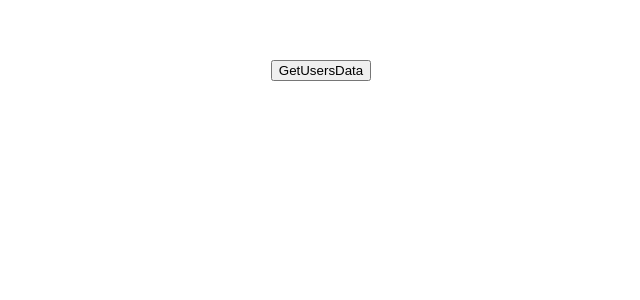
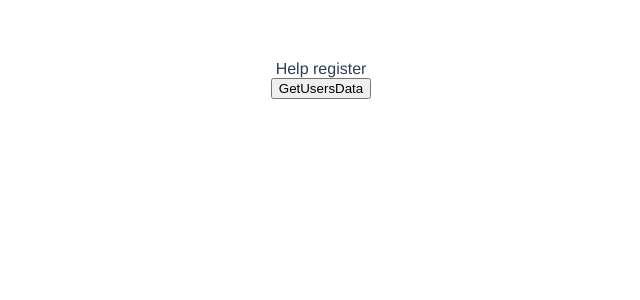
Before and after one commit to mpjGit/DesignMaster, a Vue app: page /#/ in a window 1280 px wide. Shown: the top 300 px of the page, without its empty margins (319-959 px from the left). Built offline with nearby package versions, Linux system fonts and the light colour scheme.

Commit message:
公用 Header 组建的初步设计

```diff
--- a/src/components/comHeader.vue
+++ b/src/components/comHeader.vue
@@ -2,7 +2,9 @@
   <div class="container">
     <span class="logo"></span>
     <div class="button-contain">
-            <!-- <span class="commonButton" v-for></span>  -->
+      <span class="commonButton" v-for="item in buttons" :key="item.name">
+        {{ item.name }}
+      </span>
       <span class="register"></span>
       <span class="register"></span>
     </div>
@@ -11,8 +13,13 @@
 
 <script>
 export default {
-
-}
+  props: {
+    buttons: {
+      type: Array,
+      default: () => [],
+    },
+  },
+};
 </script>
 
 <style lang="stylus">
--- a/src/components/login.vue
+++ b/src/components/login.vue
@@ -1,6 +1,6 @@
 <template>
   <div class="container">
-    <div class="header">{{ users && users.data.list[10] }}</div>
+    <com-header :buttons="buttons"></com-header>
     <div class="section"></div>
     <div class="footer">
       <button @click="GetUsersData">GetUsersData</button>
@@ -10,12 +10,17 @@
 
 <script>
 import { mapState } from 'vuex';
+import comHeader from './comHeader';
 
 export default {
   name: 'Login',
   data() {
     return {
       name: 'Login',
+      buttons: [
+        { name: 'Help' },
+        { name: 'register' },
+      ],
     };
   },
   computed: {
@@ -29,7 +34,7 @@ export default {
     },
   },
   components: {
-
+    comHeader,
   },
 };
 </script>
```
Lines whose indentation alone changed are shown as unchanged.
